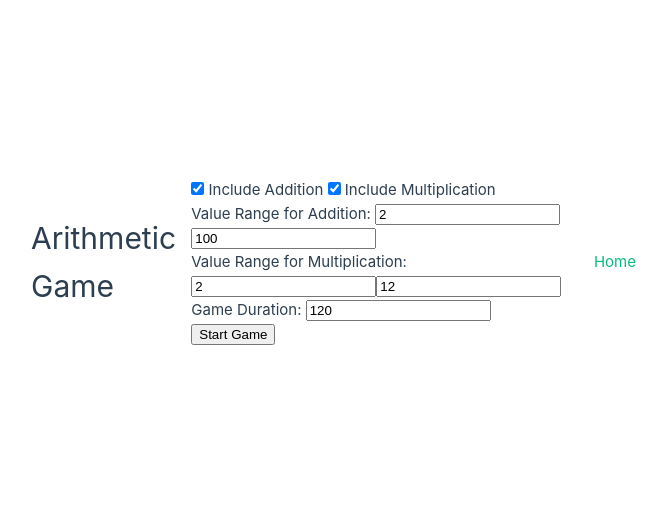
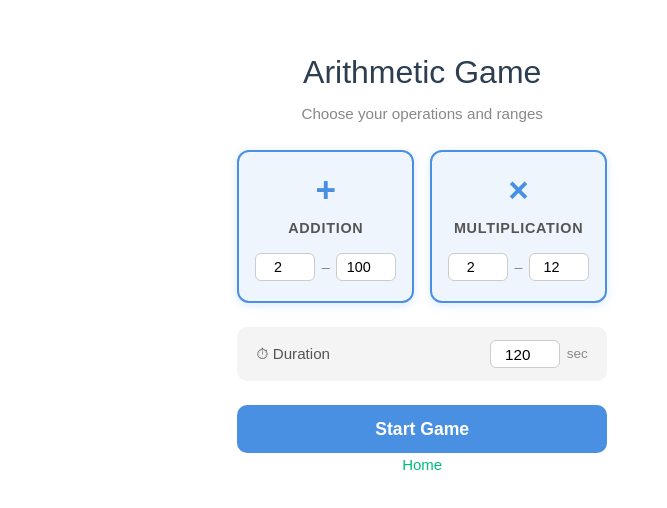
Before and after one commit to quantgamer/quant-gamer, a Vue app: page /arithmeticgame in a window 1280 px wide. Shown: the part 138-646 px from the top of the page, without its empty margins (1-668 px from the left). Built offline with nearby package versions, Linux system fonts and the light colour scheme; the HTML template or start-up script is replaced by a standard one.

Commit message:
improve the layout of the

```diff
--- a/src/views/ArithmeticGame.vue
+++ b/src/views/ArithmeticGame.vue
@@ -114,72 +114,83 @@ const checkAnswer = () => {
     <h1>Arithmetic Game</h1>
     <div class="game-container">
       <div v-if="!gameStarted" class="settings">
-        <div>
-          <label>
-            <input type="checkbox" v-model="settings.includeAddition" /> Include
-            Addition
-          </label>
-          <label>
-            <input type="checkbox" v-model="settings.includeMultiplication" />
-            Include Multiplication
-          </label>
-        </div>
-        <div>
-          <label>
-            Value Range for Addition:
+        <p class="settings-subtitle">Choose your operations and ranges</p>
+
+        <div class="operation-cards">
+          <label class="operation-card" :class="{ active: settings.includeAddition }">
+            <input type="checkbox" v-model="settings.includeAddition" />
+            <span class="op-symbol">+</span>
+            <span class="op-label">Addition</span>
+            <div class="range-inputs" v-if="settings.includeAddition">
               <input
                 type="number"
                 v-model.number="settings.additionMin"
                 placeholder="Min"
               />
+              <span>–</span>
               <input
                 type="number"
                 v-model.number="settings.additionMax"
                 placeholder="Max"
               />
+            </div>
           </label>
-        </div>
-        <div>
-          <label>
-            Value Range for Multiplication:
+
+          <label class="operation-card" :class="{ active: settings.includeMultiplication }">
+            <input type="checkbox" v-model="settings.includeMultiplication" />
+            <span class="op-symbol">×</span>
+            <span class="op-label">Multiplication</span>
+            <div class="range-inputs" v-if="settings.includeMultiplication">
               <input
                 type="number"
                 v-model.number="settings.multiplicationMin"
                 placeholder="Min"
               />
+              <span>–</span>
               <input
                 type="number"
                 v-model.number="settings.multiplicationMax"
                 placeholder="Max"
               />
+            </div>
           </label>
         </div>
-        <div>
-          <label>
-            Game Duration:
+
+        <div class="duration-row">
+          <label class="duration-label">
+            <span>⏱ Duration</span>
+            <div class="duration-input-wrap">
               <input type="number" v-model.number="settings.duration" />
+              <span class="unit">sec</span>
+            </div>
           </label>
         </div>
-        <button @click="startGame">Start Game</button>
+
+        <button class="start-btn" @click="startGame">Start Game</button>
       </div>
       <div v-if="gameStarted && !gameOver" class="game">
-        <p>Score: {{ score }}</p>
-        <p>Time Remaining: {{ timeRemaining }}</p>
-        <div v-if="currentQuestion">
-          <p>{{ currentQuestion.text }}</p>
+        <div class="game-stats">
+          <span class="stat">Score: <strong>{{ score }}</strong></span>
+          <span class="stat">Time: <strong>{{ timeRemaining }}s</strong></span>
+        </div>
+        <div class="question-area" v-if="currentQuestion">
+          <p class="question-text">{{ currentQuestion.text }}</p>
           <input
             ref="answerInput"
+            class="answer-input"
             type="number"
             v-model.number="userAnswer"
             @keyup="checkAnswer"
+            placeholder="?"
+            autofocus
           />
         </div>
+        <button class="back-btn" @click="backToSettings">Return to Settings</button>
       </div>
-      <div v-if="gameOver">
-        <p>Score: {{ score }}</p>
-      </div>
-      <div v-if="gameStarted">
-        <button @click="backToSettings">Return to Settings</button>
+      <div v-if="gameOver" class="game-over">
+        <p class="game-over-title">Time's up!</p>
+        <p class="game-over-score">You scored <strong>{{ score }}</strong></p>
+        <button class="start-btn" @click="backToSettings">Play Again</button>
       </div>
     </div>
     <nav>
@@ -188,10 +199,260 @@ const checkAnswer = () => {
   </div>
 </template>
 
-<style>
+<style scoped>
 .arithmeticgame {
   min-height: 100vh;
   display: flex;
+  flex-direction: column;
+  align-items: center;
+  justify-content: center;
+  font-family: sans-serif;
+  padding: 2rem;
+  text-align: center;
+}
+
+.game-container {
+  width: 100%;
+  max-width: 480px;
+  display: flex;
+  flex-direction: column;
   align-items: center;
 }
+
+h1 {
+  font-size: 2rem;
+  margin-bottom: 0.25rem;
+}
+
+/* Game screen */
+.game {
+  width: 100%;
+  display: flex;
+  flex-direction: column;
+  align-items: center;
+  gap: 2rem;
+}
+
+.game-stats {
+  display: flex;
+  gap: 2rem;
+  font-size: 1.1rem;
+  color: #555;
+}
+
+.stat strong {
+  color: #222;
+}
+
+.question-area {
+  display: flex;
+  flex-direction: column;
+  align-items: center;
+  gap: 1rem;
+}
+
+.question-text {
+  font-size: 3rem;
+  font-weight: 700;
+  margin: 0;
+  color: #222;
+}
+
+.answer-input {
+  width: 120px;
+  padding: 0.6rem 0.8rem;
+  font-size: 1.8rem;
+  text-align: center;
+  border: 2px solid #4a90e2;
+  border-radius: 10px;
+  outline: none;
+}
+
+.answer-input:focus {
+  box-shadow: 0 0 0 3px rgba(74, 144, 226, 0.25);
+}
+
+.back-btn {
+  background: none;
+  border: 1px solid #ccc;
+  border-radius: 8px;
+  padding: 0.5rem 1.2rem;
+  color: #888;
+  cursor: pointer;
+  font-size: 0.9rem;
+  transition: border-color 0.2s, color 0.2s;
+}
+
+.back-btn:hover {
+  border-color: #888;
+  color: #444;
+}
+
+/* Game over screen */
+.game-over {
+  display: flex;
+  flex-direction: column;
+  align-items: center;
+  gap: 1rem;
+  width: 100%;
+}
+
+.game-over-title {
+  font-size: 2rem;
+  font-weight: 700;
+  margin: 0;
+}
+
+.game-over-score {
+  font-size: 1.2rem;
+  color: #555;
+  margin: 0;
+}
+
+.game-over-score strong {
+  color: #4a90e2;
+  font-size: 1.5rem;
+}
+
+.settings {
+  display: flex;
+  flex-direction: column;
+  align-items: center;
+  gap: 1.5rem;
+  width: 100%;
+  max-width: 480px;
+}
+
+.settings-subtitle {
+  color: #888;
+  margin: 0;
+  font-size: 0.95rem;
+}
+
+/* Operation toggle cards */
+.operation-cards {
+  display: flex;
+  gap: 1rem;
+  width: 100%;
+}
+
+.operation-card {
+  flex: 1;
+  display: flex;
+  flex-direction: column;
+  align-items: center;
+  gap: 0.6rem;
+  padding: 1.25rem 1rem;
+  border: 2px solid #ddd;
+  border-radius: 12px;
+  cursor: pointer;
+  transition: border-color 0.2s, background 0.2s, box-shadow 0.2s;
+  background: #fafafa;
+  user-select: none;
+}
+
+.operation-card input[type="checkbox"] {
+  display: none;
+}
+
+.operation-card.active {
+  border-color: #4a90e2;
+  background: #eef5fd;
+  box-shadow: 0 2px 10px rgba(74, 144, 226, 0.2);
+}
+
+.op-symbol {
+  font-size: 2.2rem;
+  font-weight: bold;
+  color: #4a90e2;
+  line-height: 1;
+}
+
+.op-label {
+  font-size: 0.9rem;
+  font-weight: 600;
+  color: #555;
+  text-transform: uppercase;
+  letter-spacing: 0.05em;
+}
+
+.range-inputs {
+  display: flex;
+  align-items: center;
+  gap: 0.4rem;
+  margin-top: 0.25rem;
+}
+
+.range-inputs input {
+  width: 60px;
+  padding: 0.3rem 0.4rem;
+  border: 1px solid #ccc;
+  border-radius: 6px;
+  text-align: center;
+  font-size: 0.9rem;
+}
+
+.range-inputs span {
+  color: #888;
+  font-size: 0.9rem;
+}
+
+/* Duration row */
+.duration-row {
+  width: 100%;
+}
+
+.duration-label {
+  display: flex;
+  align-items: center;
+  justify-content: space-between;
+  background: #f4f4f4;
+  border-radius: 10px;
+  padding: 0.8rem 1.2rem;
+  font-weight: 600;
+  color: #555;
+  font-size: 0.95rem;
+}
+
+.duration-input-wrap {
+  display: flex;
+  align-items: center;
+  gap: 0.4rem;
+}
+
+.duration-input-wrap input {
+  width: 70px;
+  padding: 0.3rem 0.5rem;
+  border: 1px solid #ccc;
+  border-radius: 6px;
+  text-align: center;
+  font-size: 0.95rem;
+}
+
+.unit {
+  font-size: 0.85rem;
+  color: #888;
+}
+
+/* Start button */
+.start-btn {
+  width: 100%;
+  padding: 0.85rem;
+  font-size: 1.1rem;
+  font-weight: 700;
+  color: #fff;
+  background: #4a90e2;
+  border: none;
+  border-radius: 10px;
+  cursor: pointer;
+  transition: background 0.2s, transform 0.1s;
+}
+
+.start-btn:hover {
+  background: #357abd;
+}
+
+.start-btn:active {
+  transform: scale(0.98);
+}
 </style>
```
Lines whose indentation alone changed are shown as unchanged.
